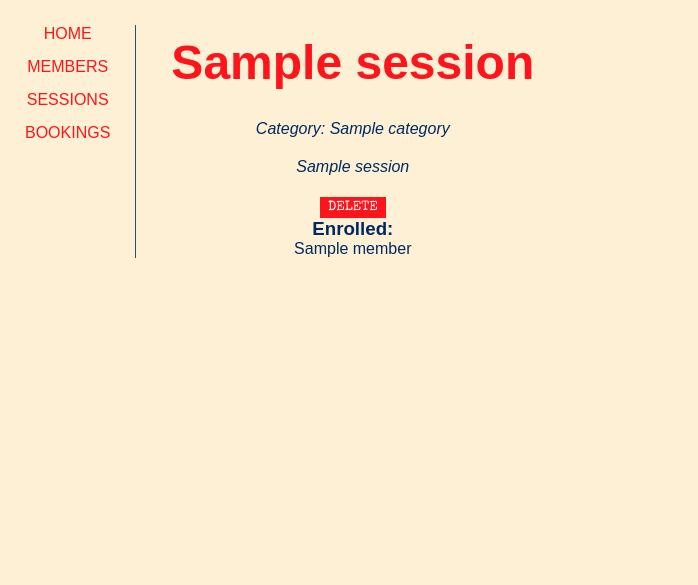
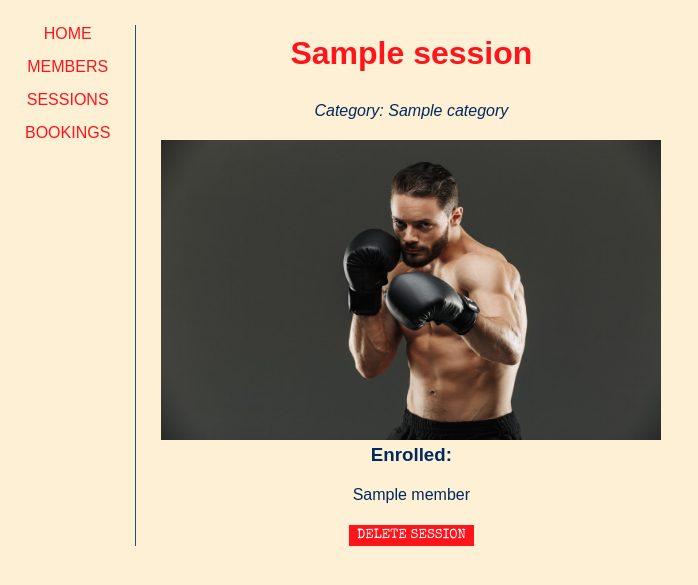
Before and after one commit to rbodsworth/Gym_Project, a Flask app: page /sessions/1 in a window 1280 px wide. Shown: the top 585 px of the page, without its empty margins (0-698 px from the left). Run offline with Flask 2, Linux system fonts and the light colour scheme; a database or web service that is not in the repository returns one stand-in record (values such as "Sample title"); some libraries are stand-ins or nearby versions; some web fonts are replaced.

Commit message:
updated padding

```diff
--- a/static/css/style.css
+++ b/static/css/style.css
@@ -1,3 +1,8 @@
+.content {
+  max-width: 500px;
+  margin: auto;
+}
+
 .row {
   display: flex;
 }
@@ -54,7 +59,7 @@ body {
   }
 
   h2 {
-    font-size: 3em;
+    font-size: 2em;
     color: #FD151B;
     margin-bottom: 20px;
     text-align: center;
--- a/templates/sessions/index.html
+++ b/templates/sessions/index.html
@@ -1,7 +1,7 @@
 {% extends 'base.html' %}
 
 {% block content %}
-<h2>Sessions</h2>
+<h1>Sessions</h1>
 
 <p class="btn--wrapper">
   <a class="btn btn--action" href="/sessions/new">New session</a>
--- a/templates/sessions/show.html
+++ b/templates/sessions/show.html
@@ -1,29 +1,34 @@
 {% extends 'base.html' %}
 
 {% block content %}
-<h1> {{session.name}} </h1>
+<h2> {{session.name}} </h2>
 
 <p>Category: {{ session.category }}</p>
 
-<section>
-    <p>{{ session.name }}</p>
-    <a href="/sessions/{{ session.id }}/edit"></a>
-    <form action="/sessions/{{ session.id }}/delete" method="POST">
-        <input class="btn btn--danger" type="submit" value="delete" />
-    </form>
-</section>
+<img src="/static/images/man.jpg" alt="GYM" width="500" height="300" class="center">
 
 <h3>Enrolled:</h3>
+<p>
 
+</p>
 <ul>
     {% for member in members  %}
     <li>{{member.name}}</li>
+<p>
 
+</p>
 
 
     {% endfor %}
 </ul>
+<p>
 
-
+</p>
+<section>
+    <a href="/sessions/{{ session.id }}/edit"></a>
+    <form action="/sessions/{{ session.id }}/delete" method="POST">
+        <input class="btn btn--danger" type="submit" value="delete session" />
+    </form>
+</section>
 
 {% endblock %}
```
Also changed, not shown: templates/members/index.html (+8 -3 lines), templates/members/show.html (+16 -7 lines), templates/sessions/edit.html (deleted).
